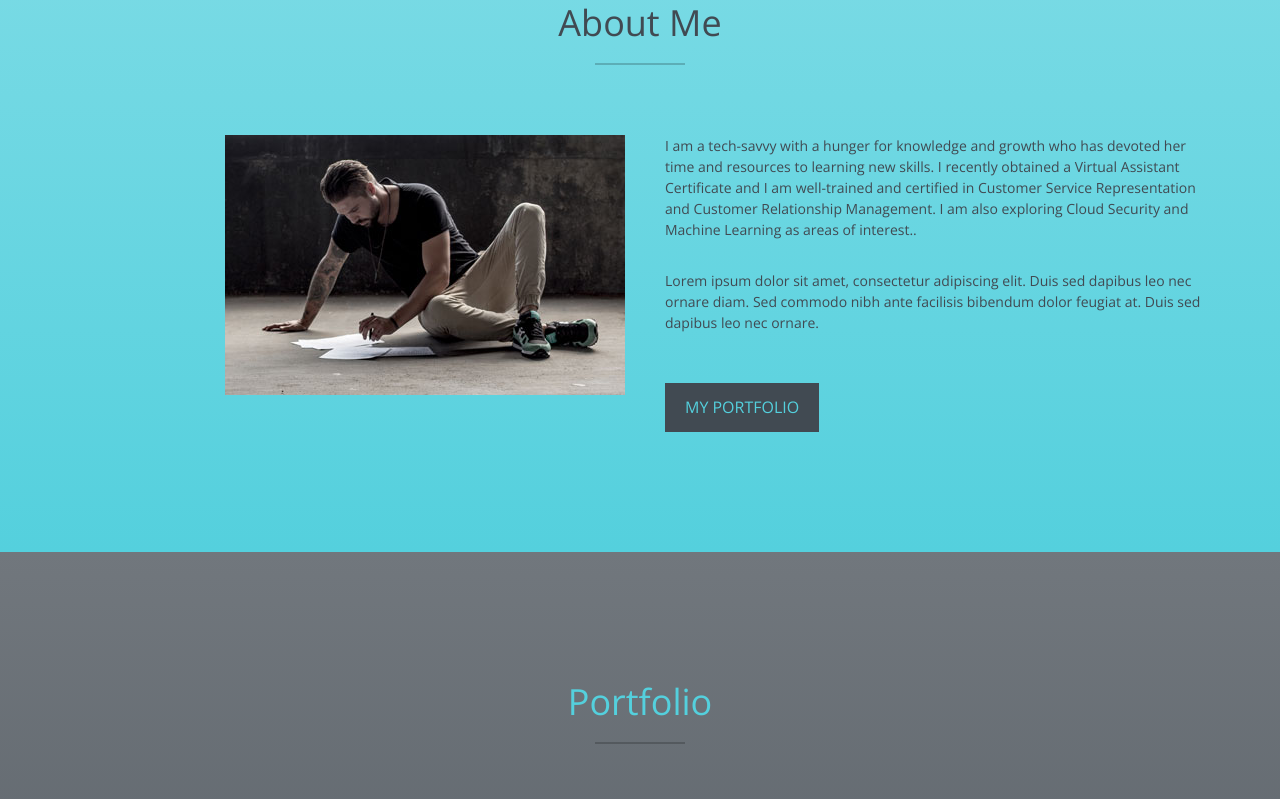
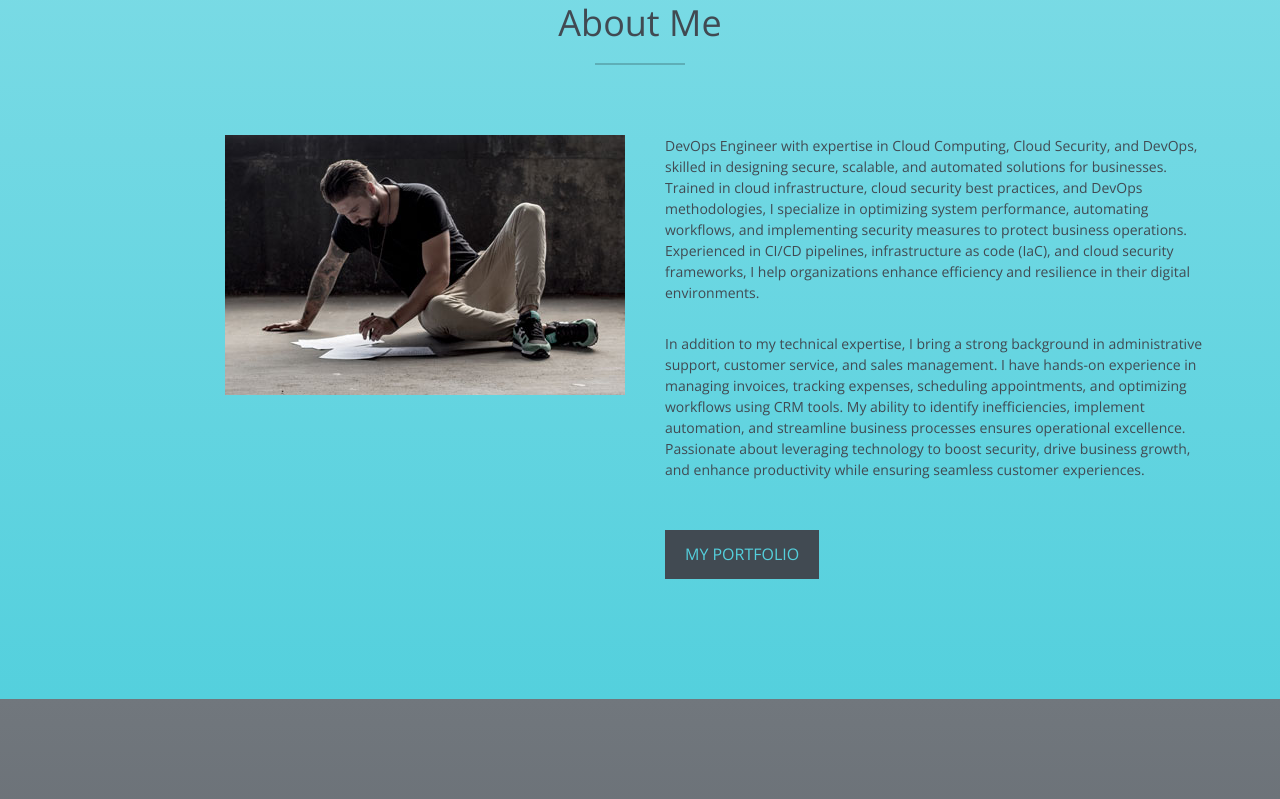
Before and after one commit to Engr-Makua/Engr_Makua_Portfolio, a plain HTML site: page index.html in a window 1280 px wide. Shown: the part 828-1627 px from the top of the page. Drawn offline with nearby package versions, Linux system fonts and the light colour scheme.

```diff
--- a/index.html
+++ b/index.html
@@ -3,7 +3,7 @@
 <head>
 <meta charset="utf-8">
 <meta name="viewport" content="width=device-width, initial-scale=1">
-<title>DeIconicMe</title>
+<title>DeiconicMe</title>
 <meta name="description" content="">
 <meta name="author" content="">
 
@@ -80,8 +80,17 @@
       <div class="col-xs-12 col-md-6"> <img src="img/about.jpg" class="img-responsive" alt=""> </div>
       <div class="col-xs-12 col-md-6">
         <div class="about-text">
-          <p>I am a tech-savvy with a hunger for knowledge and growth who has devoted her time and resources to learning new skills. I recently obtained a Virtual Assistant Certificate and I am well-trained and certified in Customer Service Representation and Customer Relationship Management. I am also exploring Cloud Security and Machine Learning as areas of interest..</p>
-          <p>Lorem ipsum dolor sit amet, consectetur adipiscing elit. Duis sed dapibus leo nec ornare diam. Sed commodo nibh ante facilisis bibendum dolor feugiat at. Duis sed dapibus leo nec ornare.</p>
+          <p>DevOps Engineer with expertise in Cloud Computing, Cloud Security, and DevOps, skilled in designing secure, scalable, and automated solutions for businesses. Trained in cloud infrastructure, cloud security best practices, and DevOps methodologies, I specialize in
+            optimizing system performance, automating workflows, and implementing security measures to
+            protect business operations. Experienced in CI/CD pipelines, infrastructure as code (IaC), and cloud
+            security frameworks, I help organizations enhance efficiency and resilience in their digital
+            environments. </p>
+          <p>In addition to my technical expertise, I bring a strong background in administrative support, customer
+            service, and sales management. I have hands-on experience in managing invoices, tracking expenses,
+            scheduling appointments, and optimizing workflows using CRM tools. My ability to identify
+            inefficiencies, implement automation, and streamline business processes ensures operational
+            excellence. Passionate about leveraging technology to boost security, drive business growth, and
+            enhance productivity while ensuring seamless customer experiences.</p>
           <a href="#portfolio" class="btn btn-default btn-lg page-scroll">My Portfolio</a> </div>
       </div>
     </div>
@@ -253,10 +262,10 @@
       </form>
       <div class="social">
         <ul>
-          <li><a href="#"><i class="fa fa-facebook"></i></a></li>
-          <li><a href="#"><i class="fa fa-twitter"></i></a></li>
-          <li><a href="#"><i class="fa fa-dribbble"></i></a></li>
-          <li><a href="#"><i class="fa fa-behance"></i></a></li>
+          <li><a href="https://web.facebook.com/fransisca.dominic.1"><i class="fa fa-facebook"></i></a></li>
+          <li><a href="https://x.com/Makua64821380"><i class="fa fa-twitter"></i></a></li>
+          <li><a href="www.linkedin.com/in/makua-okafor-86072b149"><i class="fa fa-linkedin"></i></a></li>
+          <li><a href="https://github.com/Engr-Makua"><i class="fa fa-github"></i></a></li>
         </ul>
       </div>
     </div>
```
